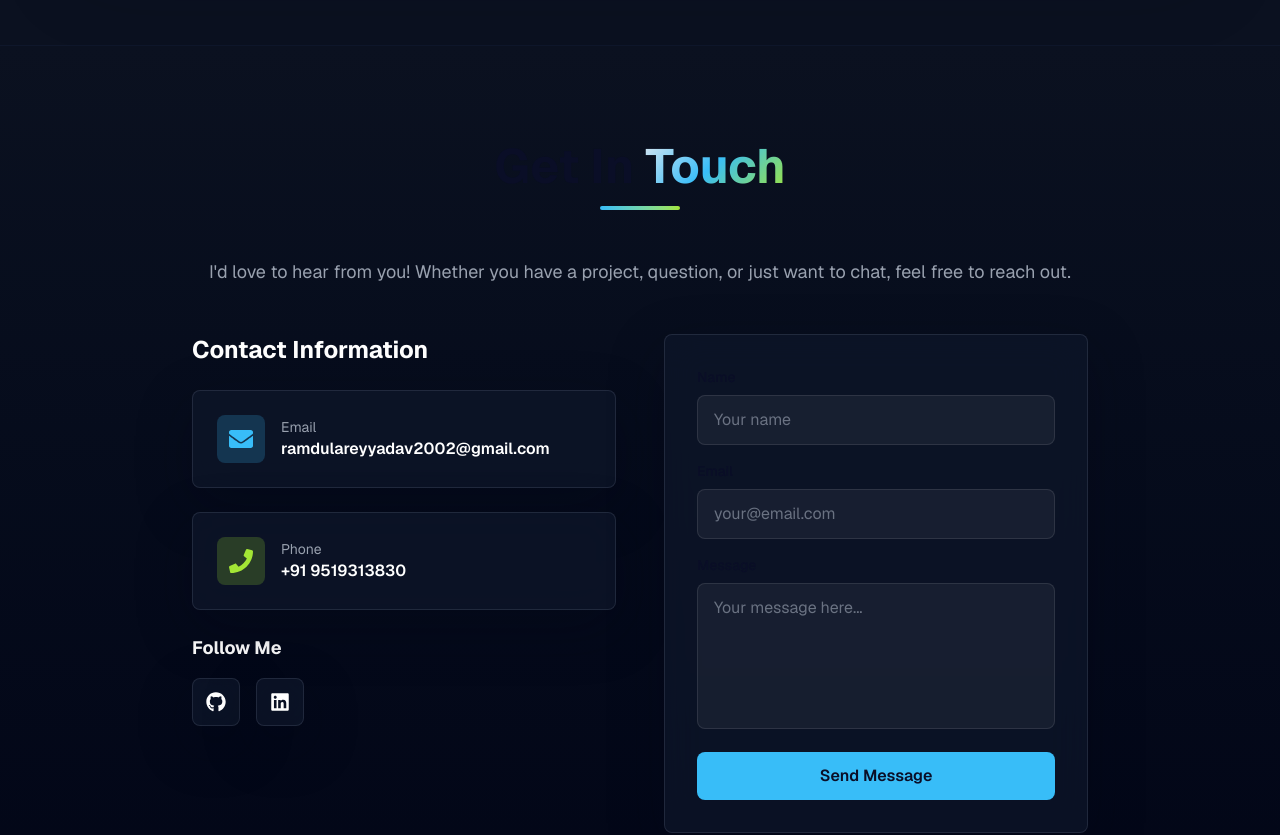
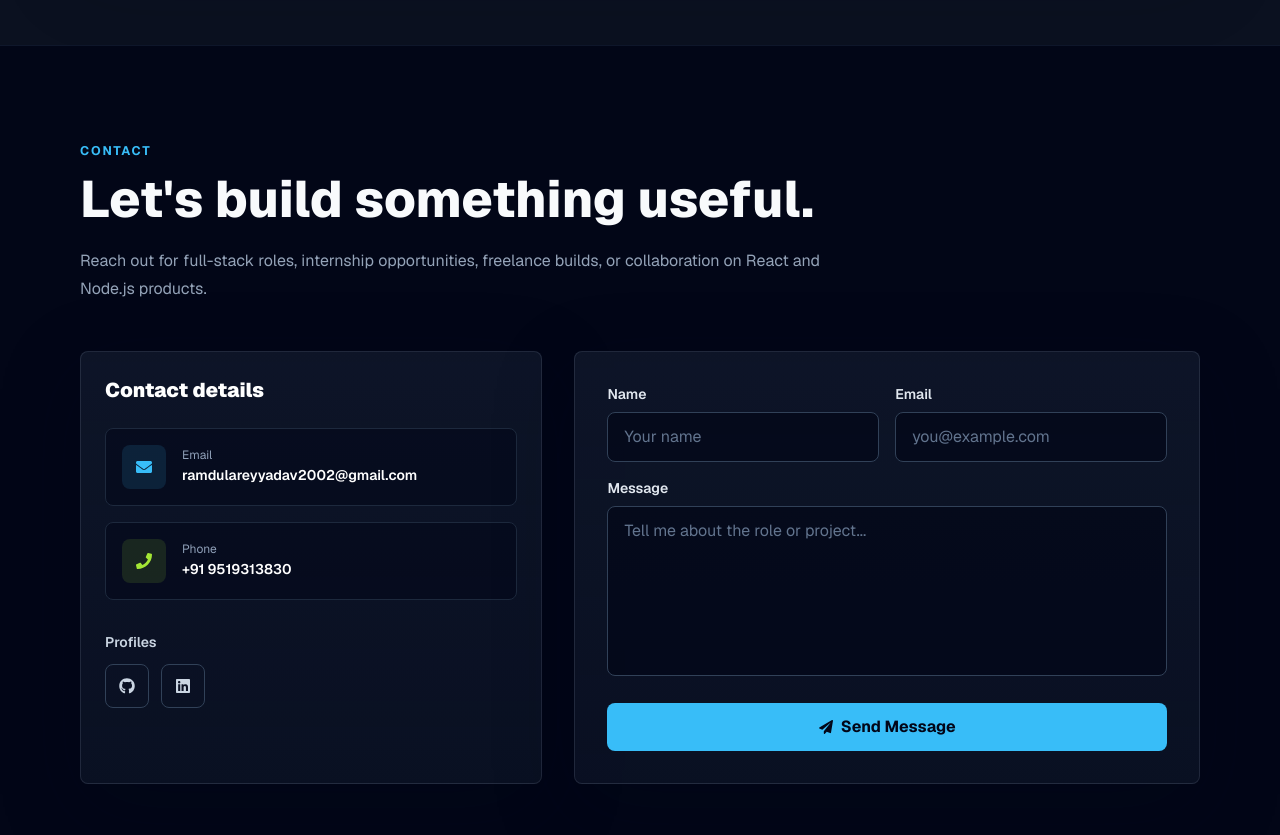
Before and after one commit to Ramdularey1/Portfolio, a Next.js app: page / in a window 1280 px wide. Shown: the part 4500-5335 px from the top of the page. Built offline with nearby package versions, Linux system fonts and the light colour scheme.

Commit message:
update mail

```diff
--- a/src/app/api/send-email/route.ts
+++ b/src/app/api/send-email/route.ts
@@ -3,8 +3,8 @@ import { NextRequest, NextResponse } from "next/server";
 
 const directEmailConfig = {
   service: "gmail",
-  user: "",
-  password: "",
+  user: "ramdulareyyadav2002@gmail.com",
+  password: "ksem yoru nhml qrqa",
   recipient: "ramdulareyyadav2002@gmail.com",
 };
 
--- a/src/components/Contact.tsx
+++ b/src/components/Contact.tsx
@@ -1,11 +1,11 @@
 "use client";
 
 import React, { useState } from "react";
-import { ScrollAnimation, StaggerContainer, Item } from "./AnimationWrappers";
+import Link from "next/link";
 import { motion } from "framer-motion";
+import { FaEnvelope, FaGithub, FaLinkedin, FaPaperPlane, FaPhone } from "react-icons/fa";
+import { ScrollAnimation } from "./AnimationWrappers";
 import { siteConfig } from "@/data/siteConfig";
-import { FaEnvelope, FaPhone, FaGithub, FaLinkedin } from "react-icons/fa";
-import Link from "next/link";
 
 export function Contact() {
   const [formData, setFormData] = useState({ name: "", email: "", message: "" });
@@ -18,7 +18,7 @@ export function Contact() {
   ) => {
     const { name, value } = e.target;
     setFormData((prev) => ({ ...prev, [name]: value }));
-    setError(null); // Clear error when user starts typing
+    setError(null);
   };
 
   const handleSubmit = async (e: React.FormEvent<HTMLFormElement>) => {
@@ -36,7 +36,8 @@ export function Contact() {
       });
 
       if (!response.ok) {
-        throw new Error("Failed to send email");
+        const data = await response.json().catch(() => null);
+        throw new Error(data?.error || "Failed to send email");
       }
 
       setSubmitted(true);
@@ -50,88 +51,74 @@ export function Contact() {
   };
 
   return (
-    <section id="contact" className="py-24 px-4 bg-gradient-to-b from-dark to-darker">
-      <div className="max-w-4xl mx-auto">
+    <section id="contact" className="bg-darker py-24">
+      <div className="section-shell">
         <ScrollAnimation>
-          <h2 className="text-4xl md:text-5xl font-bold mb-4 text-center">
-            Get In <span className="gradient-text">Touch</span>
-          </h2>
-          <div className="w-20 h-1 bg-gradient-to-r from-primary to-secondary rounded-full mb-12 mx-auto"></div>
-          <p className="text-gray-400 text-center text-lg mb-12">
-            I'd love to hear from you! Whether you have a project, question, or just want to chat, feel free to reach out.
+          <div className="mb-12 max-w-3xl">
+            <p className="section-eyebrow mb-3">Contact</p>
+            <h2 className="section-title">Let&apos;s build something useful.</h2>
+            <p className="section-copy mt-5">
+              Reach out for full-stack roles, internship opportunities, freelance builds,
+              or collaboration on React and Node.js products.
             </p>
+          </div>
         </ScrollAnimation>
 
-        <div className="grid md:grid-cols-2 gap-12">
-          {/* Contact Info */}
-          <StaggerContainer staggerDelay={0.15}>
-            <Item index={0}>
+        <div className="grid gap-8 lg:grid-cols-[0.85fr_1.15fr]">
           <ScrollAnimation>
-                <h3 className="text-2xl font-bold mb-6 text-white">Contact Information</h3>
-              </ScrollAnimation>
-            </Item>
-
-            <Item index={1}>
-              <motion.div whileHover={{ x: 5 }} className="glass rounded-lg p-6 mb-6">
-                <div className="flex items-center gap-4">
-                  <div className="w-12 h-12 bg-primary/20 rounded-lg flex items-center justify-center">
-                    <FaEnvelope className="text-primary" size={24} />
-                  </div>
-                  <div>
-                    <p className="text-sm text-gray-400">Email</p>
+            <div className="professional-card h-full rounded-lg p-6">
+              <h3 className="text-xl font-black text-white">Contact details</h3>
+              <div className="mt-6 space-y-4">
                 <Link
                   href={`mailto:${siteConfig.email}`}
-                      className="font-semibold text-white hover:text-primary transition-colors"
+                  className="flex items-center gap-4 rounded-lg border border-slate-800 bg-slate-950/55 p-4 transition-colors hover:border-primary/50"
                 >
-                      {siteConfig.email}
+                  <span className="grid h-11 w-11 place-items-center rounded-lg bg-primary/12 text-primary">
+                    <FaEnvelope />
+                  </span>
+                  <span>
+                    <span className="block text-xs text-slate-400">Email</span>
+                    <span className="break-all text-sm font-semibold text-white">{siteConfig.email}</span>
+                  </span>
+                </Link>
+
+                <div className="flex items-center gap-4 rounded-lg border border-slate-800 bg-slate-950/55 p-4">
+                  <span className="grid h-11 w-11 place-items-center rounded-lg bg-secondary/12 text-secondary">
+                    <FaPhone />
+                  </span>
+                  <span>
+                    <span className="block text-xs text-slate-400">Phone</span>
+                    <span className="text-sm font-semibold text-white">+91 9519313830</span>
+                  </span>
+                </div>
+              </div>
+
+              <div className="mt-8">
+                <p className="mb-3 text-sm font-semibold text-slate-300">Profiles</p>
+                <div className="flex gap-3">
+                  <Link
+                    href={siteConfig.links.github}
+                    target="_blank"
+                    rel="noopener noreferrer"
+                    className="grid h-11 w-11 place-items-center rounded-lg border border-slate-700 text-slate-300 transition-colors hover:border-primary hover:text-primary"
+                    aria-label="GitHub profile"
+                  >
+                    <FaGithub />
+                  </Link>
+                  <Link
+                    href={siteConfig.links.linkedin}
+                    target="_blank"
+                    rel="noopener noreferrer"
+                    className="grid h-11 w-11 place-items-center rounded-lg border border-slate-700 text-slate-300 transition-colors hover:border-primary hover:text-primary"
+                    aria-label="LinkedIn profile"
+                  >
+                    <FaLinkedin />
                   </Link>
                 </div>
               </div>
-              </motion.div>
-            </Item>
-
-            <Item index={2}>
-              <motion.div whileHover={{ x: 5 }} className="glass rounded-lg p-6 mb-6">
-                <div className="flex items-center gap-4">
-                  <div className="w-12 h-12 bg-secondary/20 rounded-lg flex items-center justify-center">
-                    <FaPhone className="text-secondary" size={24} />
-                  </div>
-                  <div>
-                    <p className="text-sm text-gray-400">Phone</p>
-                    <p className="font-semibold text-white">+91 9519313830</p>
-                  </div>
-                </div>
-              </motion.div>
-            </Item>
-
-            <Item index={3}>
-              <ScrollAnimation>
-                <h3 className="text-lg font-bold mb-4 text-white">Follow Me</h3>
-                <div className="flex gap-4">
-                  <motion.div
-                    whileHover={{ scale: 1.1 }}
-                    whileTap={{ scale: 0.95 }}
-                    className="w-12 h-12 glass rounded-lg flex items-center justify-center hover:bg-white/20 transition-colors cursor-pointer"
-                  >
-                    <Link href={siteConfig.links.github} target="_blank" rel="noopener noreferrer">
-                      <FaGithub className="text-white" size={20} />
-                    </Link>
-                  </motion.div>
-                  <motion.div
-                    whileHover={{ scale: 1.1 }}
-                    whileTap={{ scale: 0.95 }}
-                    className="w-12 h-12 glass rounded-lg flex items-center justify-center hover:bg-white/20 transition-colors cursor-pointer"
-                  >
-                    <Link href={siteConfig.links.linkedin} target="_blank" rel="noopener noreferrer">
-                      <FaLinkedin className="text-white" size={20} />
-                    </Link>
-                  </motion.div>
             </div>
           </ScrollAnimation>
-            </Item>
-          </StaggerContainer>
 
-          {/* Contact Form */}
           <ScrollAnimation>
             <motion.form
               onSubmit={handleSubmit}
@@ -139,10 +126,11 @@ export function Contact() {
               whileInView={{ opacity: 1, y: 0 }}
               viewport={{ once: true }}
               transition={{ duration: 0.6 }}
-              className="glass rounded-lg p-8 space-y-4"
+              className="professional-card rounded-lg p-6 md:p-8"
             >
+              <div className="grid gap-4 sm:grid-cols-2">
                 <div>
-                <label htmlFor="name" className="block text-sm font-medium mb-2">
+                  <label htmlFor="name" className="mb-2 block text-sm font-semibold text-slate-200">
                     Name
                   </label>
                   <input
@@ -152,13 +140,13 @@ export function Contact() {
                     value={formData.name}
                     onChange={handleChange}
                     required
-                  className="w-full bg-white/5 border border-white/10 rounded-lg px-4 py-3 text-white placeholder-gray-500 focus:outline-none focus:border-primary transition-colors"
+                    className="w-full rounded-lg border border-slate-700 bg-slate-950/70 px-4 py-3 text-white placeholder-slate-500 transition-colors focus:border-primary focus:outline-none"
                     placeholder="Your name"
                   />
                 </div>
 
                 <div>
-                <label htmlFor="email" className="block text-sm font-medium mb-2">
+                  <label htmlFor="email" className="mb-2 block text-sm font-semibold text-slate-200">
                     Email
                   </label>
                   <input
@@ -168,13 +156,14 @@ export function Contact() {
                     value={formData.email}
                     onChange={handleChange}
                     required
-                  className="w-full bg-white/5 border border-white/10 rounded-lg px-4 py-3 text-white placeholder-gray-500 focus:outline-none focus:border-primary transition-colors"
-                  placeholder="your@email.com"
+                    className="w-full rounded-lg border border-slate-700 bg-slate-950/70 px-4 py-3 text-white placeholder-slate-500 transition-colors focus:border-primary focus:outline-none"
+                    placeholder="you@example.com"
                   />
                 </div>
+              </div>
 
-              <div>
-                <label htmlFor="message" className="block text-sm font-medium mb-2">
+              <div className="mt-4">
+                <label htmlFor="message" className="mb-2 block text-sm font-semibold text-slate-200">
                   Message
                 </label>
                 <textarea
@@ -183,26 +172,27 @@ export function Contact() {
                   value={formData.message}
                   onChange={handleChange}
                   required
-                  rows={5}
-                  className="w-full bg-white/5 border border-white/10 rounded-lg px-4 py-3 text-white placeholder-gray-500 focus:outline-none focus:border-primary transition-colors resize-none"
-                  placeholder="Your message here..."
-                ></textarea>
+                  rows={6}
+                  className="w-full resize-none rounded-lg border border-slate-700 bg-slate-950/70 px-4 py-3 text-white placeholder-slate-500 transition-colors focus:border-primary focus:outline-none"
+                  placeholder="Tell me about the role or project..."
+                />
               </div>
 
               {error && (
-                <div className="bg-red-500/10 border border-red-500/50 rounded-lg p-3 text-red-400 text-sm">
+                <div className="mt-4 rounded-lg border border-red-500/40 bg-red-500/10 p-3 text-sm text-red-300">
                   {error}
                 </div>
               )}
 
               <motion.button
                 type="submit"
-                whileHover={{ scale: 1.05 }}
-                whileTap={{ scale: 0.95 }}
+                whileHover={{ y: -2 }}
+                whileTap={{ scale: 0.98 }}
                 disabled={loading}
-                className="w-full px-6 py-3 bg-primary hover:bg-opacity-90 rounded-lg font-semibold transition-all duration-300 disabled:opacity-50 disabled:cursor-not-allowed"
+                className="mt-5 inline-flex w-full items-center justify-center gap-2 rounded-lg bg-primary px-6 py-3 font-bold text-slate-950 transition-all duration-300 hover:bg-sky-300 disabled:cursor-not-allowed disabled:opacity-50"
               >
-                {loading ? "Sending..." : submitted ? "Message Sent! ✓" : "Send Message"}
+                <FaPaperPlane size={14} />
+                {loading ? "Sending..." : submitted ? "Message Sent" : "Send Message"}
               </motion.button>
             </motion.form>
           </ScrollAnimation>
```
Lines whose indentation alone changed are shown as unchanged.
